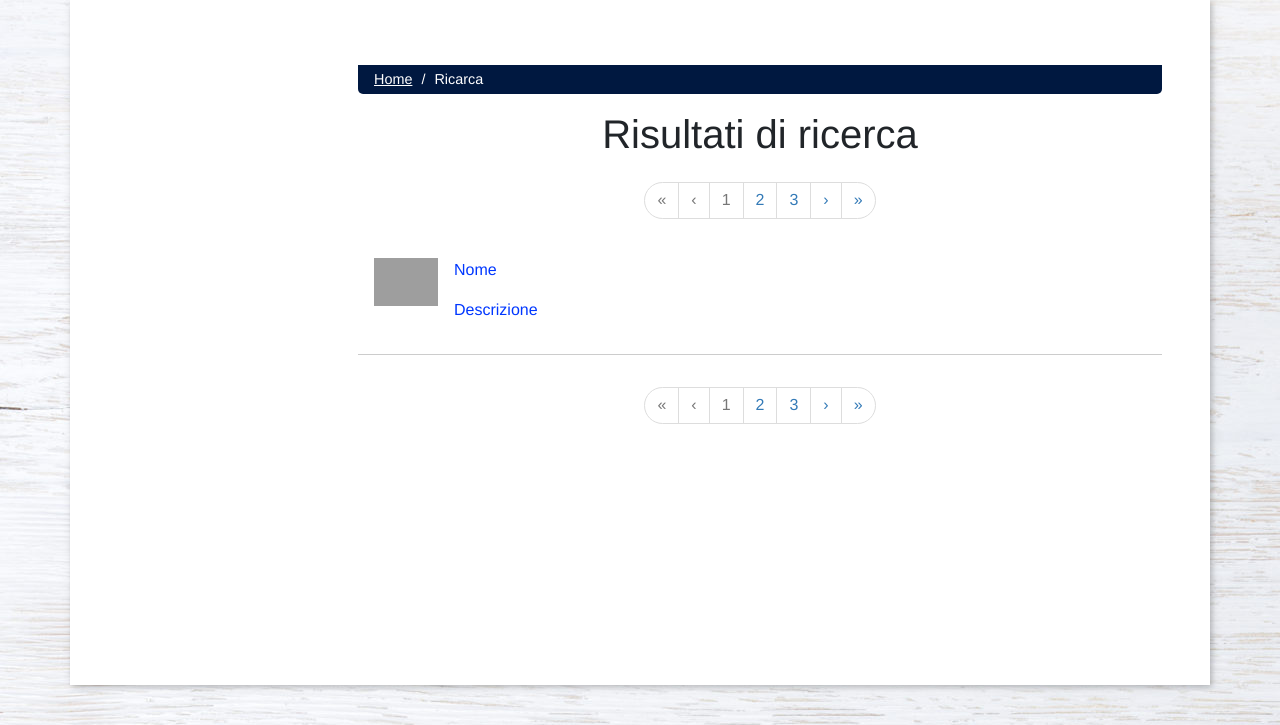
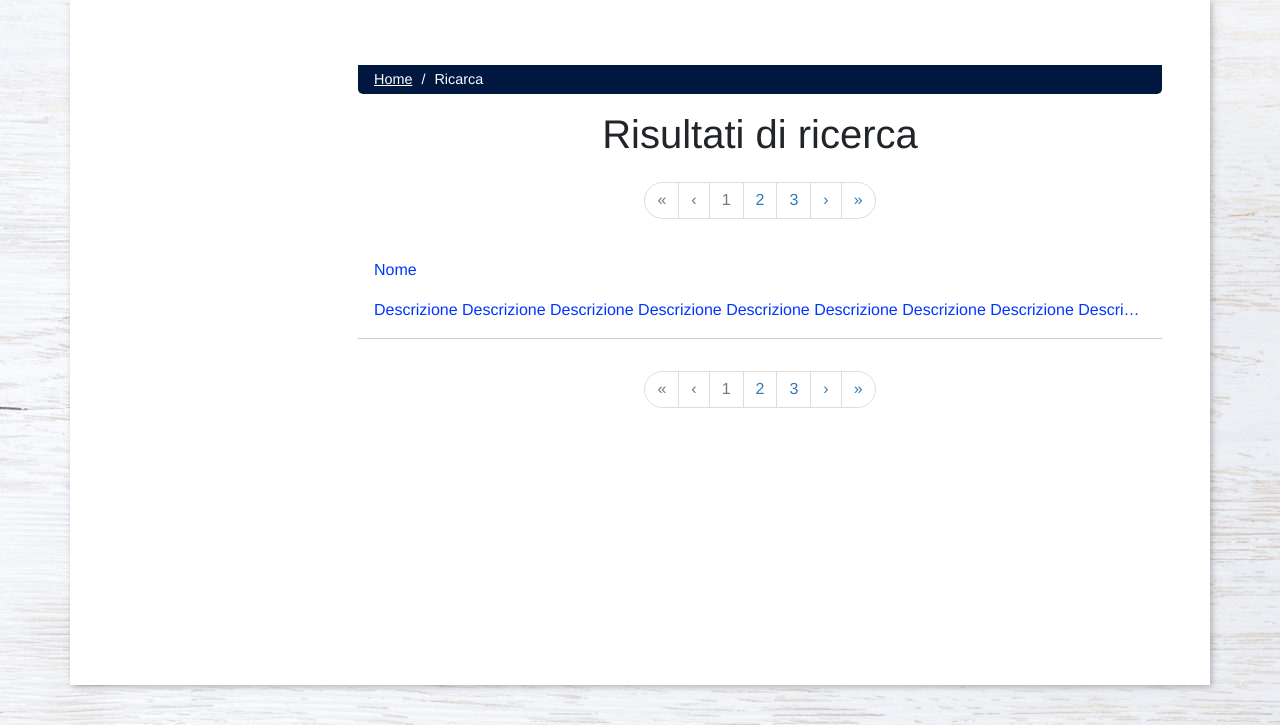
Before and after one commit to benny1693/FiloDiArianna, a PHP site: page /HTML/ricerca.html in a window 1280 px wide. Shown: the top 725 px of the page. Run offline with PHP 8.4, Linux system fonts and the light colour scheme; grey boxes are pictures that could not be loaded.

Commit message:
Tolto img e sistemato visualizzazione descrizione

```diff
--- a/CSS/style.css
+++ b/CSS/style.css
@@ -832,6 +832,13 @@ label[for="inputPasswordConfirm"] {
 #page-content-wrapper.toggled {
 	margin-right: 0;
 	left: 0;
+}
+
+.description{
+	overflow: hidden;
+	white-space: nowrap;
+    text-overflow: ellipsis;
+    margin-bottom: 0;
 }
 
 @media (min-width: 768px) {
@@ -945,6 +952,14 @@ label[for="inputPasswordConfirm"] {
 	box-shadow: inset 0 3px 5px rgba(0, 0, 0, .125);
 }
 
+.btn[disabled]{
+	cursor: not-allowed;
+    filter: alpha(opacity=65);
+    -webkit-box-shadow: none;
+    box-shadow: none;
+    opacity: .65;
+}
+
 .close {
 	float: right;
 	font-size: 2.5rem;
@@ -1017,10 +1032,6 @@ ul.query {
 ul.query > li img {
 	float: left;
 	width: 4em;
-}
-
-ul.query > li p {
-	margin-left: 5em;
 }
 
 .query > li > a {
@@ -1368,9 +1379,6 @@ ul.query > li p {
 	padding: 1em;
 	overflow: hidden;
 	border-radius: 6px;
-	/*box-shadow: 0 1rem 1rem rgba(0, 0, 0, .175);*/
-	margin-bottom: 2rem;
-	margin-top: 1rem;
 	word-wrap: break-word;
 	/*per mandare a capo la parola */
 }
--- a/HTML/nuovapagina.html
+++ b/HTML/nuovapagina.html
@@ -34,8 +34,7 @@
 			<form>
 				<div class="form-group">
 					<label for="FormControlFile">Carica l'immagine che vuoi inserire.</label>
-					<!-- <input type="file" class="form-control-file" id="FormControlFile"> -->
-					<input type="file" class="form-control-file" id="FormControlFile" />
+					<input type="file" class="form-control-file" id="FormControlFile" onchange="AlertFilesize();" />
 				</div>
 
 				<div class="form-group">
@@ -81,14 +80,13 @@
 				</fieldset>
 
 				<div class="form-group submit-button">
-					<button type="submit" class="btn btn-outline-primary">Fatto</button>
+					<button type="submit" id="fatto" class="btn btn-outline-primary">Fatto</button>
 				</div>
 			</form>
 		</section>
 	</div>
 
 	<!-- FOOTER -->
-
 </body>
 
 </html>
--- a/HTML/ricerca.html
+++ b/HTML/ricerca.html
@@ -39,9 +39,8 @@
 			<ul class="query">
 				<li>
 					<a href="#">
-						<img src="query" alt="imago" class="image" />
 						<p>Nome</p>
-						<p>Descrizione</p>
+						<p class="description">Descrizione Descrizione Descrizione Descrizione Descrizione Descrizione Descrizione Descrizione Descrizione Descrizione</p>
 					</a>
 				</li>
 			</ul>
```
